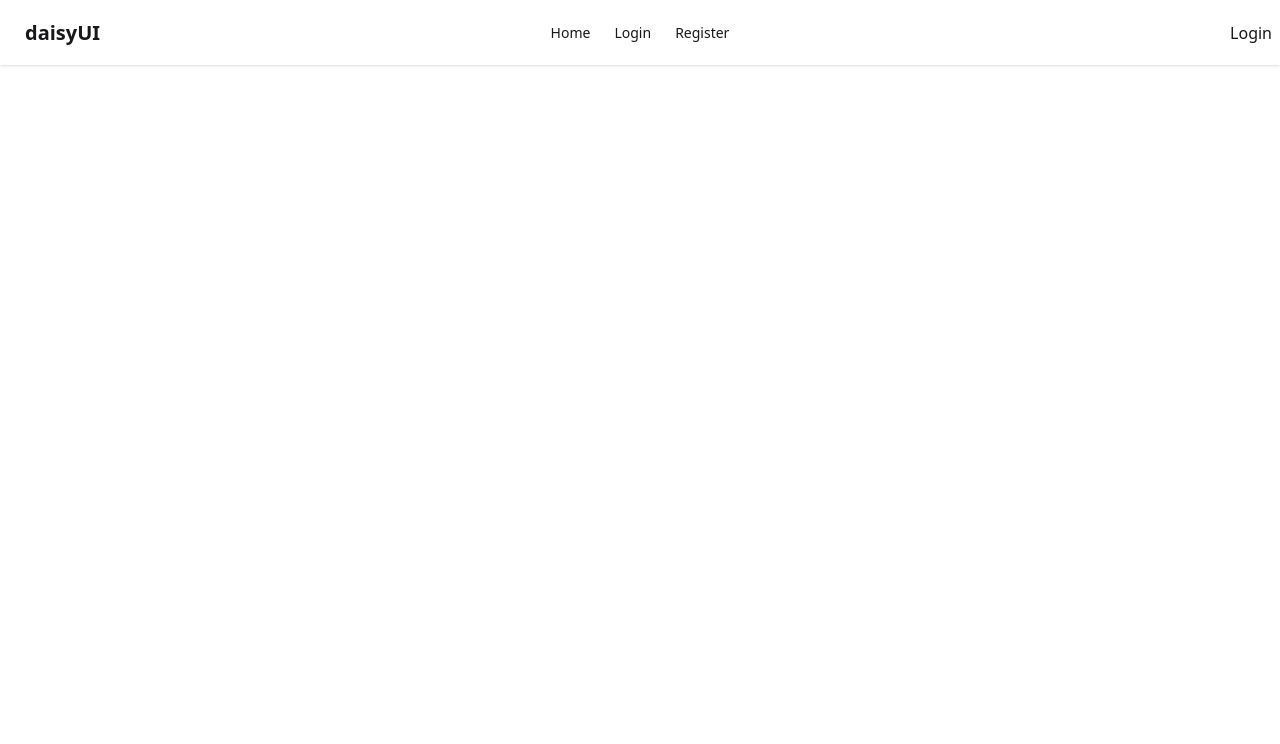
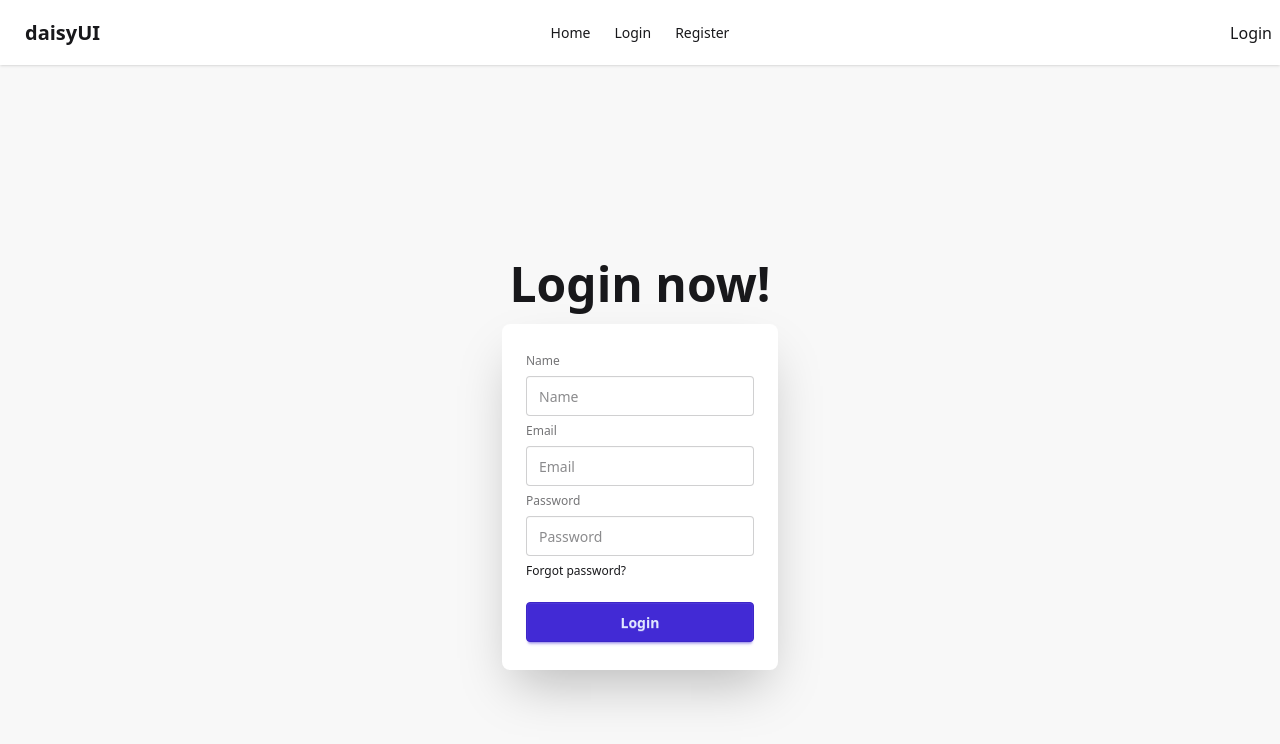
Before and after one commit to jnakht/auth-infinity-war-2.0, a React (Vite) app: page /register in a window 1280 px wide. Shown: the top 744 px of the page. Built offline with nearby package versions, Linux system fonts and the light colour scheme.

Commit message:
user Name, Email, Password got from Register form

```diff
--- a/src/components/Register/Register.jsx
+++ b/src/components/Register/Register.jsx
@@ -1,8 +1,36 @@
 
 const Register = () => {
+    const handleRegister = (e) => {
+        e.preventDefault();
+        const userName = e.target.name.value;
+        const userEmail = e.target.email.value;
+        const userPassword = e.target.password.value;
+        console.log(userName, userEmail, userPassword);
+    }
     return (
-        <div>
+        <div className="hero bg-base-200 min-h-screen">
+            <div className="hero-content flex-col ">
+                <div className="text-center lg:text-left">
+                    <h1 className="text-5xl font-bold">Login now!</h1>
 
+                </div>
+                <div className="card bg-base-100 w-full max-w-sm shrink-0 shadow-2xl">
+                    <form onSubmit={handleRegister}>
+                    <div className="card-body">
+                        <fieldset className="fieldset">
+                            <label className="fieldset-label">Name</label>
+                            <input type="text" name="name" className="input" placeholder="Name" />
+                            <label className="fieldset-label">Email</label>
+                            <input type="email" name="email" className="input" placeholder="Email" />
+                            <label className="fieldset-label">Password</label>
+                            <input type="password" name="password" className="input" placeholder="Password" />
+                            <div><a className="link link-hover">Forgot password?</a></div>
+                            <button className="btn btn-primary mt-4">Login</button>
+                        </fieldset>
+                    </div>
+                    </form>
+                </div>
+            </div>
         </div>
     );
 };
```
